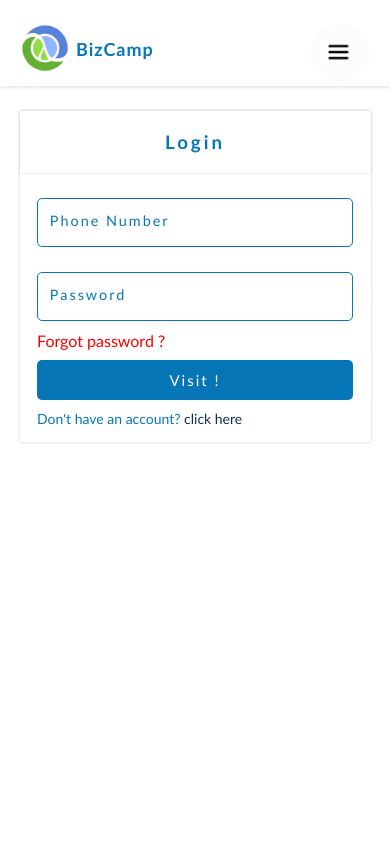
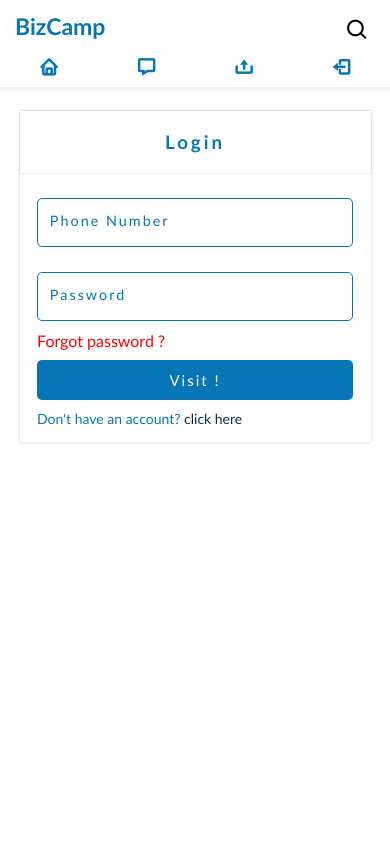
Before and after one commit to abubakaribrahim8023/bizcamp, a PHP site: page /sign-in.php in a window 390 px wide. Run offline with PHP 8.4, Linux system fonts and the light colour scheme.

Commit message:
good chart

```diff
--- a/asset/layout/head.php
+++ b/asset/layout/head.php
@@ -1,39 +1,26 @@
 <link rel="stylesheet" href="asset/boxicons/css/boxicons.min.css">
-<div id="header">
-    <div class="logo">
-        <img src="images/a.png">
-    </div>
-    <h3>BizCamp</h3>
-</div>
 <div id="sidenav">
     <nav>
         <ul>
             <p onclick="closeMenu()">&times;</p>
             <li>
-
-            </li>
-            <li>
-                <a href="index.php">
-                    <i class="bx bx-home"></i>
-                    <span>home</span>
+                <a href="user_profile.php">
+                    <i class="bx bx-user"></i>
+                    <span>my profile</span>
                 </a>
             </li>
             <li>
-                <a href="user_profile.php">
-                    <i class="bx bx-user"></i>
-                    <span>profile</span>
-                </a>
+                <?php
+                    if(isset($_SESSION['b_id'])){
+                        echo '<a href="edit_profile.php?id='.$_SESSION['b_id'].';?>">
+                        <i class="bx bx-edit"></i>
+                        <span>edit profile</span>
+                    </a>';
+                    }
+
+                ?>
             </li>
-            <li>
-                <a href="users_chart.php">
-                    <i class="bx bx-message"></i>
-                    <span>message</span>
-                </a>
-            </li>
-            <li>
-            <a href="user_post-data.php"><i class="bx bx-upload"></i>
-                <span>upload post</span></a>
-            </li>
+
             <li>
             <a href="frequantly-question.php"><i class="bx bx-phone"></i>
                 <span>contact us</span></a>
@@ -41,24 +28,53 @@
 
             <li>
                 <a href="sign-in.php"><i class="bx bx-log-out"></i>
-                <span>sign-in</span></a>
+                <span>login</span></a>
             </li>
 
         </ul>
     </nav>
 </div>
-<div class="txt">
+<div class="main">
+    <div class="head">
+        <div class="text">
+            <h4>B</h4>
+            <h5>BizCamp</h5>
+        </div>
+        <div class="link">
+            <a href="index.php"><i class="bx bx-home"></i></a>
+            <a href="users_chart.php"><i class="bx bx-message"></i></a>
+            <a href="user_post-data.php"><i class="bx bx-upload"></i></a>
+            <a href="logout.php"><i class="bx bx-log-out"></i></a>
+        </div>
+    </div>
+    <div class="icons">
+        <input type="text" placeholder="search">
+        <i class="bx bx-search"></i>
+        <?php
+            // session_start();
+            if(isset($_SESSION['b_profile'])){
+
+                echo " <img src='images/23.jpg' onclick='openMenu()'>";
+            }
+
+
+        ?>
+
+    </div>
+</div>
+
+<!-- <div class="txt">
     <a href="users_chart.php"><img src="images/images.png" alt="" id="messsges"></a>
 </div>
 <div id="menubtn">
     <img src="images/menu.jpg" id="menu" onclick="openMenu()">
-</div>
+</div> -->
 
 
 <script type="text/javaScript">
 
     function openMenu(){
-        document.getElementById('sidenav').style.height = "350px";
+        document.getElementById('sidenav').style.height = "250px";
         // document.getElementById('menu').style.displaye = "none";
     }
     function closeMenu(){
--- a/index.php
+++ b/index.php
@@ -1,3 +1,7 @@
+<?php
+    session_start();
+
+?>
 <!DOCTYPE html>
 <html>
 <head>
--- a/insert_mess.php
+++ b/insert_mess.php
@@ -28,7 +28,7 @@
 
         if(!empty($message)){
 
-            $insert  	= mysqli_query($conn, "INSERT INTO  message(incoming_ig, outcoming_id, message) VALUES({$incoming}, {$outcoming}, '{$message}')") or die();
+            $insert  	= mysqli_query($conn, "INSERT INTO  message(incoming_ig, outcoming_id, message) VALUES('$incoming', '$outcoming', '$message')") or die();
         }
         echo 'welcome';
     }
--- a/select_message.php
+++ b/select_message.php
@@ -12,7 +12,8 @@
         $result = "";
 
 
-        $sqls = mysqli_query($conn,"SELECT * FROM message LEFT JOIN user_table ON user_table.user_id = message.outcoming_id WHERE (incoming_ig = {$incoming} AND outcoming_id = {$outcoming}) OR (incoming_ig = {$outcoming} AND outcoming_id = {$incoming})") or die();
+        $sqls = mysqli_query($conn,"SELECT * FROM message LEFT JOIN user_table ON user_table.b_id = message.outcoming_id WHERE (incoming_ig = '$incoming' AND outcoming_id = '$outcoming') OR (incoming_ig = '$outcoming' AND outcoming_id = '$incoming')") or die();
+
 
         if(mysqli_num_rows($sqls) > 0){
 
@@ -30,7 +31,7 @@
                 }
                 else{
                     $result .= '<div class="alter-toggle">
-                            <img src="asset/profile/'.$tel['b_profile'].'" alt="">
+                            <img src="asset/profile/'.$tel['b_profile'].'" alt="sddjksdfjksjh">
                             <div class="lefting">
                                 <div class="text">
                                     <p>'.$tel['message'].'</p>
--- a/sign-in.php
+++ b/sign-in.php
@@ -1,6 +1,7 @@
 <?php
 
   include 'user_crod.php';
+  include 'asset/layout/head.php';
 
   $insert = new bizcamp;
 
@@ -63,7 +64,6 @@
   <link rel="icon" type="image/png" href="images/a.png">
 </head>
 <body>
-  <?php include 'asset/layout/head.php';?>
 
   <section id="login-page">
     <div class="container-log">
--- a/style.css
+++ b/style.css
@@ -2,8 +2,10 @@
 *{
 	margin: 0;
 	padding: 0;
-	box-sizing: border-box;
 	font-family: 'Trebuchet MS', 'Lucida Sans Unicode', 'Lucida Grande', 'Lucida Sans', Arial, sans-serif;
+    box-sizing: border-box;
+    font: optional;
+    font-feature-settings: "abvm";
 
 }
 
@@ -80,7 +82,7 @@
 	text-align: center;
 
 }
-#sidenav{
+/* #sidenav{
     width: 250px;
     height: 0;
     position: fixed;
@@ -90,14 +92,14 @@
 	box-shadow: 0 0 6px 0 rgb(206, 206, 206);
     z-index: 2;
     transition: 0.5s;
-}
+} */
 
 #sidenav{
-    width: 220px;
+    width: 170px;
     height: 0;
     position: fixed;
     right: 0;
-    bottom: 0;
+    top: 55px;
     background: var(--uniqe-bg);
 	box-shadow: 0 0 6px 0 rgb(206, 206, 206);
     z-index: 6;
@@ -111,15 +113,15 @@
 
 ul li{
 	list-style: none;
-	margin: 50px 10px;
+	margin: 30px 10px;
 	transition: 0.07s ease-in-out;
 
 }
 ul li:hover{
 	background: linear-gradient(rgba(7, 118, 182,0.1),rgba(7, 118, 182,0.1));
 	border-radius: 5px 25px 25px 5px;
-	padding: 15px 10px 15px 0;
-	border-left: solid 20px var(--uniqe-color);
+	padding: 9px 10px 9px 0;
+	border-left: solid 7px var(--uniqe-color);
 	width: 80%;
 	padding-left: 10px;
 }
@@ -184,6 +186,9 @@ ul li a p{
 		text-align: left;
 		font-size: 13px;
 		padding: 12px 0 12px 12px;
+	}
+	#sidenav{
+		top: 30px;
 	}
 
 	ul li a{
@@ -1552,3 +1557,190 @@ ul li a p{
 		width: 40%;
 	}
 }
+
+
+
+
+
+
+
+
+
+
+
+
+
+
+
+
+
+
+
+
+
+
+
+
+/* main header */
+
+.main{
+    background: white;
+    width: 100%;
+    box-shadow: 0 0 5px 3px #efefef;
+    padding: 17px 0 60px 0;
+    z-index: 20;
+    position: fixed;
+}
+.main .head{
+    position: fixed;
+    display: flex;
+    justify-content: space-around;
+    width: 80%;
+    z-index: 2;
+}
+.main .head .text{
+    width: 50%;
+    display: flex;
+    justify-content: left;
+}
+.main .head .text h4{
+    font-size: 23px;
+    background: #efefef;
+    border-radius: 50%;
+    padding: 9px 12px 9px 12px;
+    font-style: italic;
+    box-shadow: 0 0 4px 0 grey;
+}
+.main .head .text h5{
+    font-size: 20px;
+    margin-top: 10px;
+    margin-left: 10px;
+}
+.main .head  .link{
+    /* background: red; */
+    display: flex;
+    width: 40%;
+    text-align: right;
+}
+.main .head  .link i{
+    font-size: 23px;
+    margin: 8px 10px 0 0;
+    margin-right: 30px;
+	color: var(--uniqe-color);
+	font-weight: 900;
+
+}
+.main .icons{
+    right: 70px;
+    display: flex;
+    top: 25px;
+    position: fixed;
+}
+.main .icons input{
+    padding: 5px 0 5px 10px;
+    border: solid 1px rgb(194, 188, 188);
+    border-top-left-radius: 5px;
+    border-bottom-left-radius: 5px;
+    outline: none;
+    border-right: none;
+}
+.main .icons input::placeholder{
+    color: grey;
+    font-size: 16px;
+}
+.main .icons input:focus{
+    box-shadow: 0 0 4px 0 rgb(5, 145, 209);
+    border: solid 2px #efefef;
+    border-right: none;
+}
+.main .icons i{
+    /* font-size: 25px; */
+    padding: 10px 10px 10px 10px;
+    border-bottom-right-radius: 5px;
+    color: white;
+
+    border-top-right-radius: 5px;
+    background: rgb(0, 107, 139);
+    text-align: center;
+    justify-content: center;
+
+}
+.main .icons img{
+    width: 30px;
+    border-radius: 50%;
+    height: 30px;
+    object-fit: cover;
+    border: 3px solid #efefef;
+    margin-left: 10px;
+    box-shadow: 0 0 5px 1px rgb(206, 206, 206);
+    margin-top: 3px;
+}
+
+@media screen and (max-width: 770px){
+    .main{
+        padding-bottom: 70px;
+        z-index: 2;
+    }
+    .main .head{
+        display: block;
+        justify-content: left;
+        width: 100%;
+    }
+    .main .head .text h4{
+        display: none;
+    }
+    .main .head .text h5{
+        margin-top: -5px;
+        margin-left: 15px;
+        color: var(--uniqe-color);
+        /* font-style: italic; */
+        font-size: 23px;
+    }
+    .main .icons{
+        right: 10px;
+        top: 10px;
+		/* display: ; */
+    }
+    .main .icons input{
+        display: none;
+
+    }
+    .main .icons i{
+        border-radius: 5px;
+        /* padding: 5px 5px px 5px; */
+        font-size: 25px;
+        margin-top: -2px;
+        background: none;
+        color: black;
+    }
+    .main .icons img{
+		width: 30px;
+		border-radius: 50%;
+		height: 30px;
+		object-fit: cover;
+		border: 1px solid #efefef;
+		margin-left: 5px;
+		box-shadow: 0 0 2px 1px rgb(206, 206, 206);
+		margin-top: 3px;
+		z-index: 12;
+    }
+    .main .head  .link{
+        display: flex;
+        justify-content: space-around;
+        width: 100%;
+        align-items: center;
+        text-align: center;
+        margin-top: 5px;
+    }
+    .main .head  .link i{
+        font-size: 20px;
+        margin-top: 12px;
+        margin-left: auto;
+        margin-right: auto;
+		color: var(--uniqe-color);
+		font-weight: 900;
+    }
+}
+p{
+    z-index: -2;
+}
--- a/users_chart.php
+++ b/users_chart.php
@@ -95,7 +95,7 @@
                                             <p>'.$message.'</p>
                                         </div>
                                         <div class="activess">
-                                            <a href="chart.php?bizcampistgkkjsdmnjdsjnnkkllaoaokajsjhdshhaasjjmsdsdz='.$row['user_id'].'" id="a"><img src="images/mess.png" alt=""></a>
+                                            <a href="chart.php?bizcampistgkkjsdmnjdsjnnkkllaoaokajsjhdshhaasjjmsdsdz='.$row['b_id'].'" id="a"><img src="images/mess.png" alt=""></a>
                                         </div>
                                     </div>
                                 </div>
```
Also changed, not shown: chart.php (+4 -4 lines).
